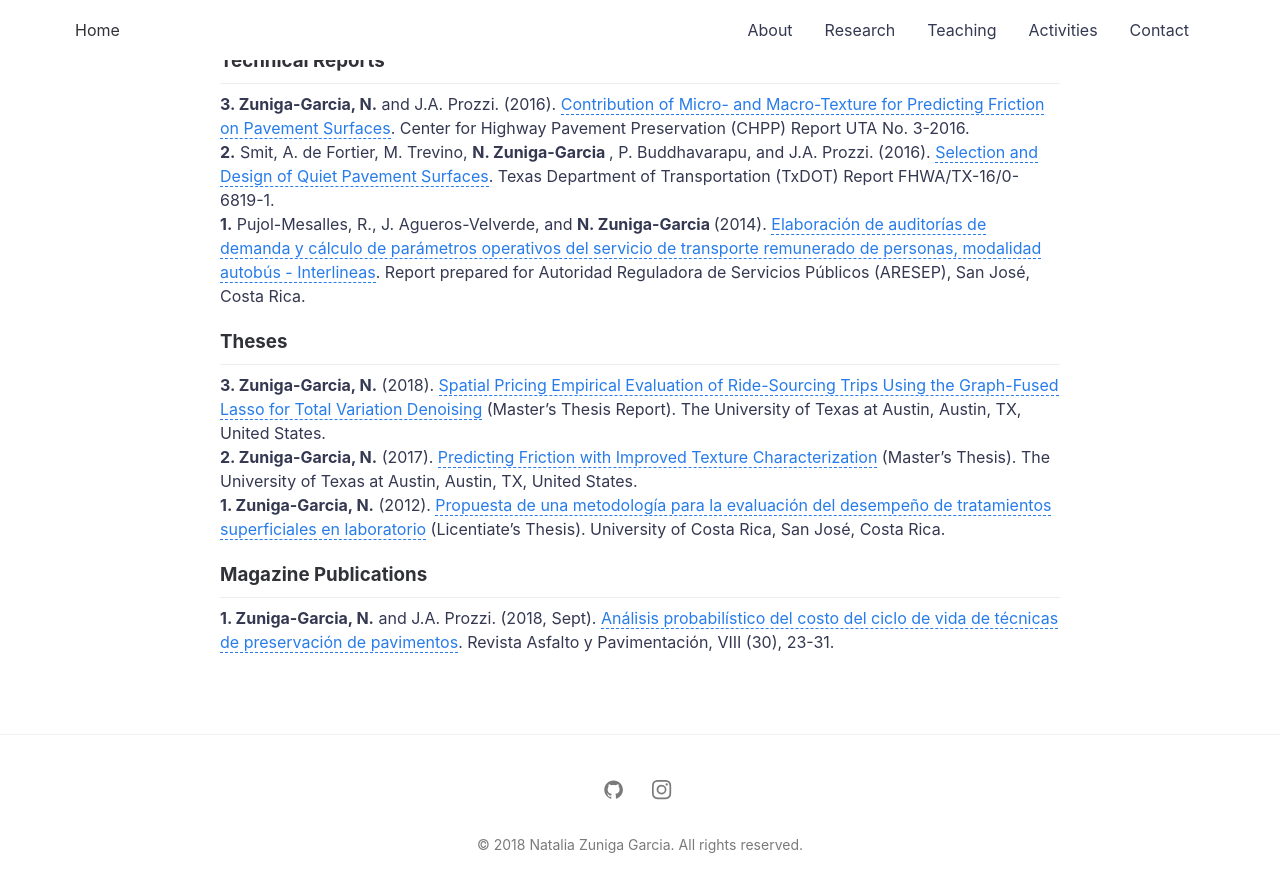
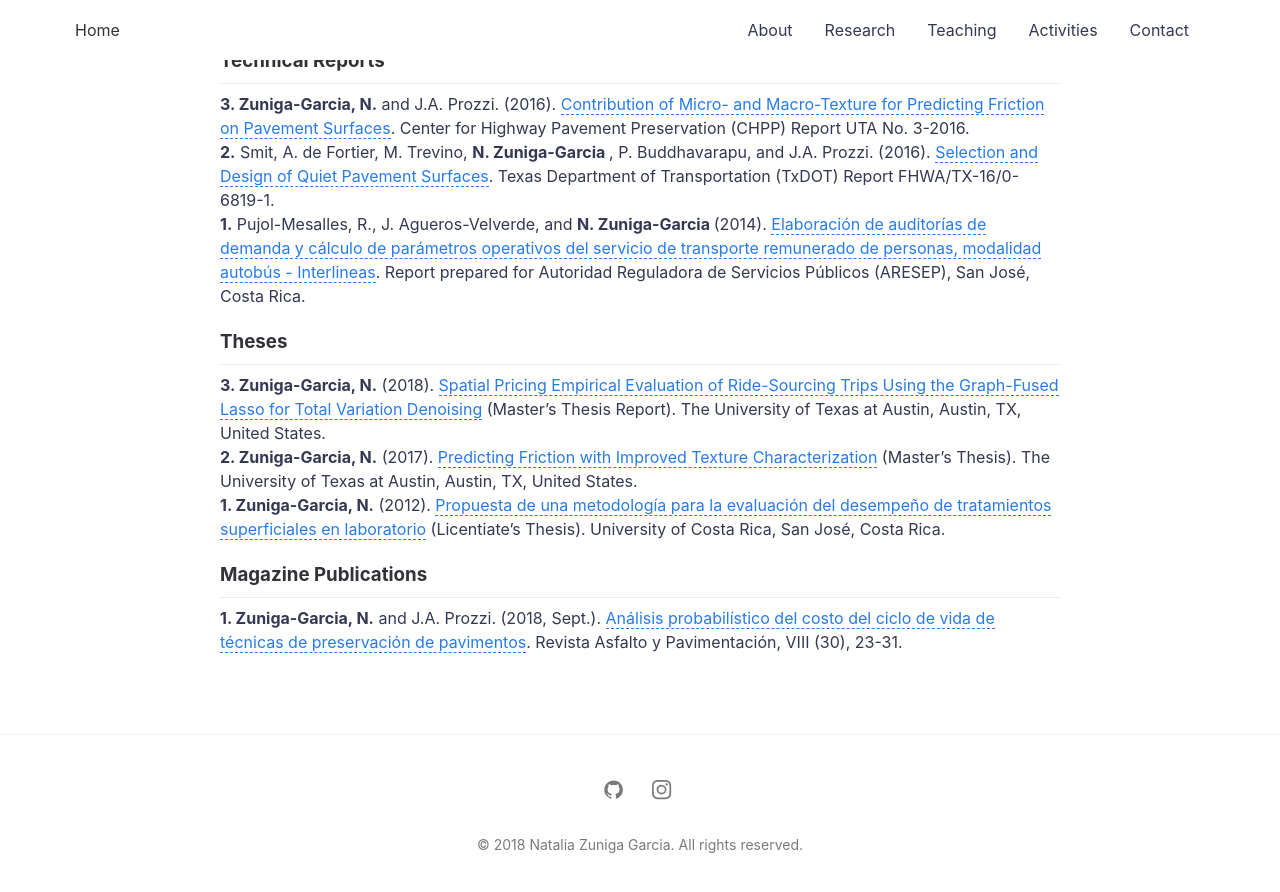
Before and after one commit to nzunigag/nzunigag.github.io, a Jekyll site: the page built from research.md, in a window 1280 px wide and 900 px high, scrolled down 1863 px. Shown: the top 892 px of the window. Built offline with Jekyll 4.4.1, drawn with Linux system fonts in a browser that asks for light colours.

```diff
--- a/research.md
+++ b/research.md
@@ -76,4 +76,4 @@ Trips Using the Graph-Fused Lasso for Total Variation Denoising](../research/the
 
 ### Magazine Publications
 ____
-<b>1. Zuniga-Garcia, N.</b> and J.A. Prozzi. (2018, Sept). [Análisis probabilístico del costo del ciclo de vida de técnicas de preservación de pavimentos](../research/mag/2018_CCV.pdf). Revista Asfalto y Pavimentación, VIII (30), 23-31.
+<b>1. Zuniga-Garcia, N.</b> and J.A. Prozzi. (2018, Sept.). [Análisis probabilístico del costo del ciclo de vida de técnicas de preservación de pavimentos](../research/mag/2018_CCV.pdf). Revista Asfalto y Pavimentación, VIII (30), 23-31.
```
